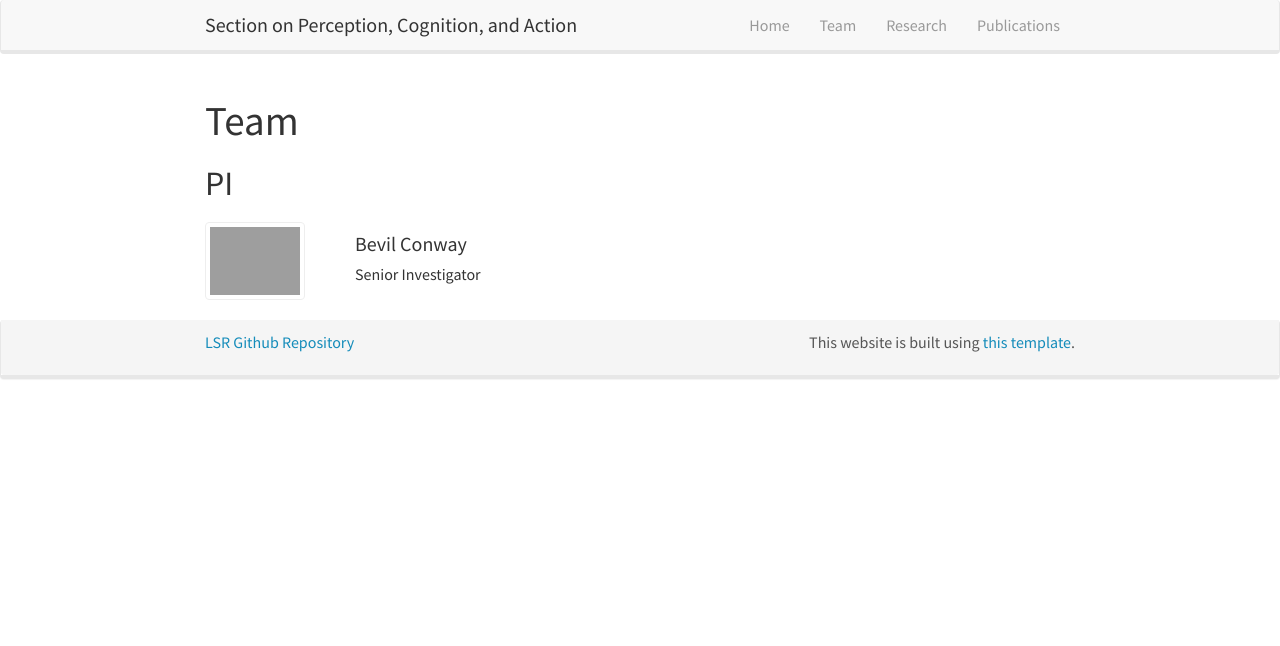
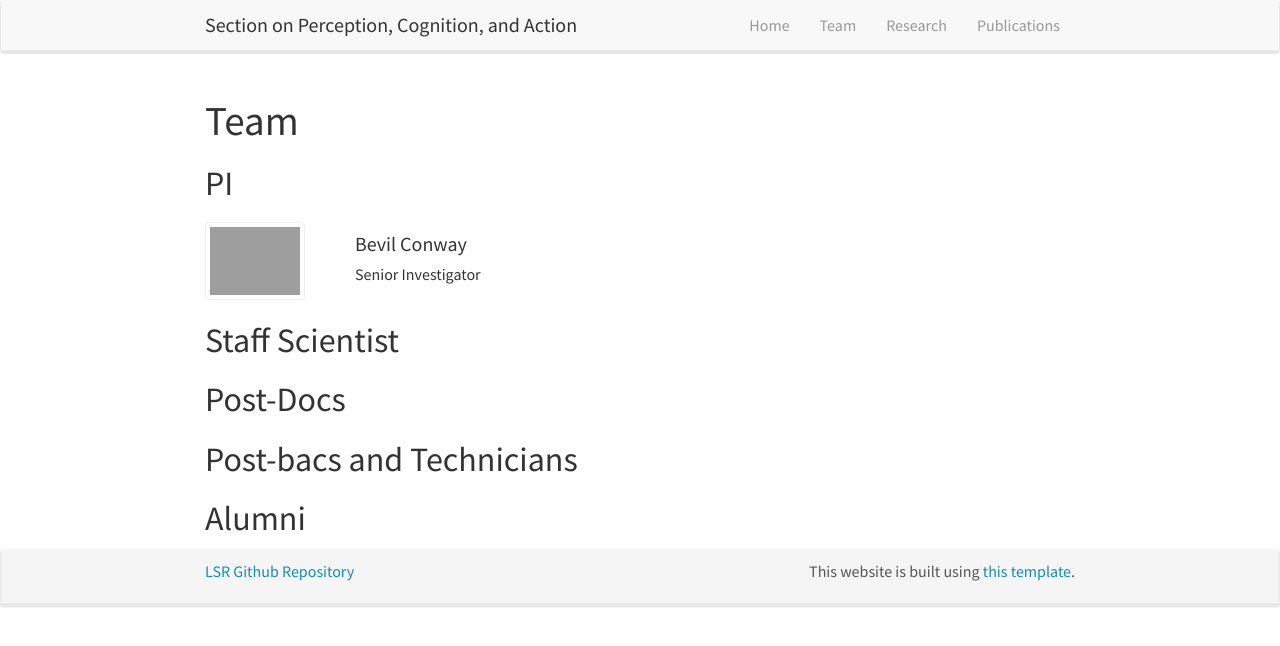
Before and after one commit to NEI-LSR/Section-on-Perception-Cognition-and-Action, a Jekyll site: the page built from _pages/team/index.html, in a window 1280 px wide. Shown: the top 646 px of the page. Built offline with Jekyll 4.4.1, drawn with Linux system fonts in a browser that asks for light colours; nearby versions of some CDN libraries.

Commit message:
Update index.html

```diff
--- a/_pages/team/index.html
+++ b/_pages/team/index.html
@@ -34,3 +34,107 @@
     </div>
 </div>
 {% endfor %}
+
+<h2> Staff Scientist </h2>
+
+{% assign members = site.posts | where: 'category', 'Staff Scientist' | sort: 'date' %}
+{% for member in members %}
+<div class="card team-member-card">
+    <div class="row mt-3">
+        <div class="col-md-2">
+            <a href={{ site.url }}{{ site.baseurl }}{{member.url}}>
+                <img src="{{ site.url }}{{ site.baseurl }}/images/team/{{ member.image }}"
+                    class="card-img img-responsive img-thumbnail"
+                    style="filter: grayscale(100%); max-width: 100px;"/>
+            </a>
+        </div>
+
+        <div class="col-md-10">
+            <div class="card-body">
+				<a href={{ site.url }}{{ site.baseurl }}{{member.url}}>
+                    <h4 class="card-title">{{ member.title }}</h4>
+					<h5 class="card-text">{{ member.role }}</h5>
+				</a>
+            </div>
+        </div>
+    </div>
+</div>
+{% endfor %}
+
+<h2> Post-Docs </h2>
+
+{% assign members = site.posts | where: 'category', 'Post-Doc' | sort: 'date' %}
+{% for member in members %}
+<div class="card team-member-card">
+    <div class="row mt-3">
+        <div class="col-md-2">
+            <a href={{ site.url }}{{ site.baseurl }}{{member.url}}>
+                <img src="{{ site.url }}{{ site.baseurl }}/images/team/{{ member.image }}"
+                    class="card-img img-responsive img-thumbnail"
+                    style="filter: grayscale(100%); max-width: 100px;"/>
+            </a>
+        </div>
+
+        <div class="col-md-10">
+            <div class="card-body">
+				<a href={{ site.url }}{{ site.baseurl }}{{member.url}}>
+                    <h4 class="card-title">{{ member.title }}</h4>
+					<h5 class="card-text">{{ member.role }}</h5>
+				</a>
+            </div>
+        </div>
+    </div>
+</div>
+{% endfor %}
+
+<h2> Post-bacs and Technicians </h2>
+
+{% assign members = site.posts | where: 'category', 'Post-Bac' | sort: 'date' %}
+{% for member in members %}
+<div class="card team-member-card">
+    <div class="row mt-3">
+        <div class="col-md-2">
+            <a href={{ site.url }}{{ site.baseurl }}{{member.url}}>
+                <img src="{{ site.url }}{{ site.baseurl }}/images/team/{{ member.image }}"
+                    class="card-img img-responsive img-thumbnail"
+                    style="filter: grayscale(100%); max-width: 100px;"/>
+            </a>
+        </div>
+
+        <div class="col-md-10">
+            <div class="card-body">
+				<a href={{ site.url }}{{ site.baseurl }}{{member.url}}>
+                    <h4 class="card-title">{{ member.title }}</h4>
+					<h5 class="card-text">{{ member.role }}</h5>
+				</a>
+            </div>
+        </div>
+    </div>
+</div>
+{% endfor %}
+
+<h2> Alumni </h2>
+
+{% assign members = site.posts | where: 'category', 'Alumni' | sort: 'date' %}
+{% for member in members %}
+<div class="card team-member-card">
+    <div class="row mt-3">
+        <div class="col-md-2">
+            <a href={{ site.url }}{{ site.baseurl }}{{member.url}}>
+                <img src="{{ site.url }}{{ site.baseurl }}/images/team/{{ member.image }}"
+                    class="card-img img-responsive img-thumbnail"
+                    style="filter: grayscale(100%); max-width: 100px;"/>
+            </a>
+        </div>
+
+        <div class="col-md-10">
+            <div class="card-body">
+				<a href={{ site.url }}{{ site.baseurl }}{{member.url}}>
+                    <h4 class="card-title">{{ member.title }}</h4>
+					<h5 class="card-text">{{ member.role }}</h5>
+				</a>
+            </div>
+        </div>
+    </div>
+</div>
+{% endfor %}
```
